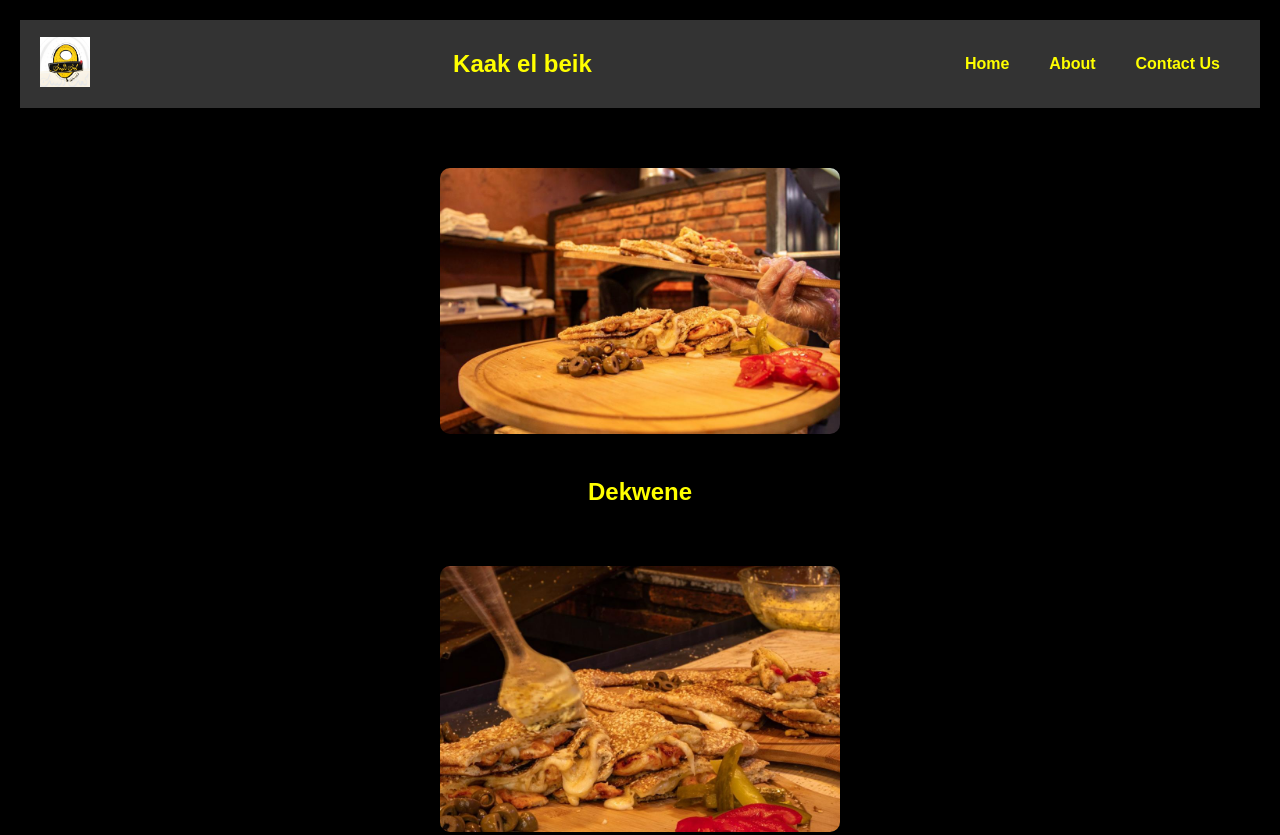
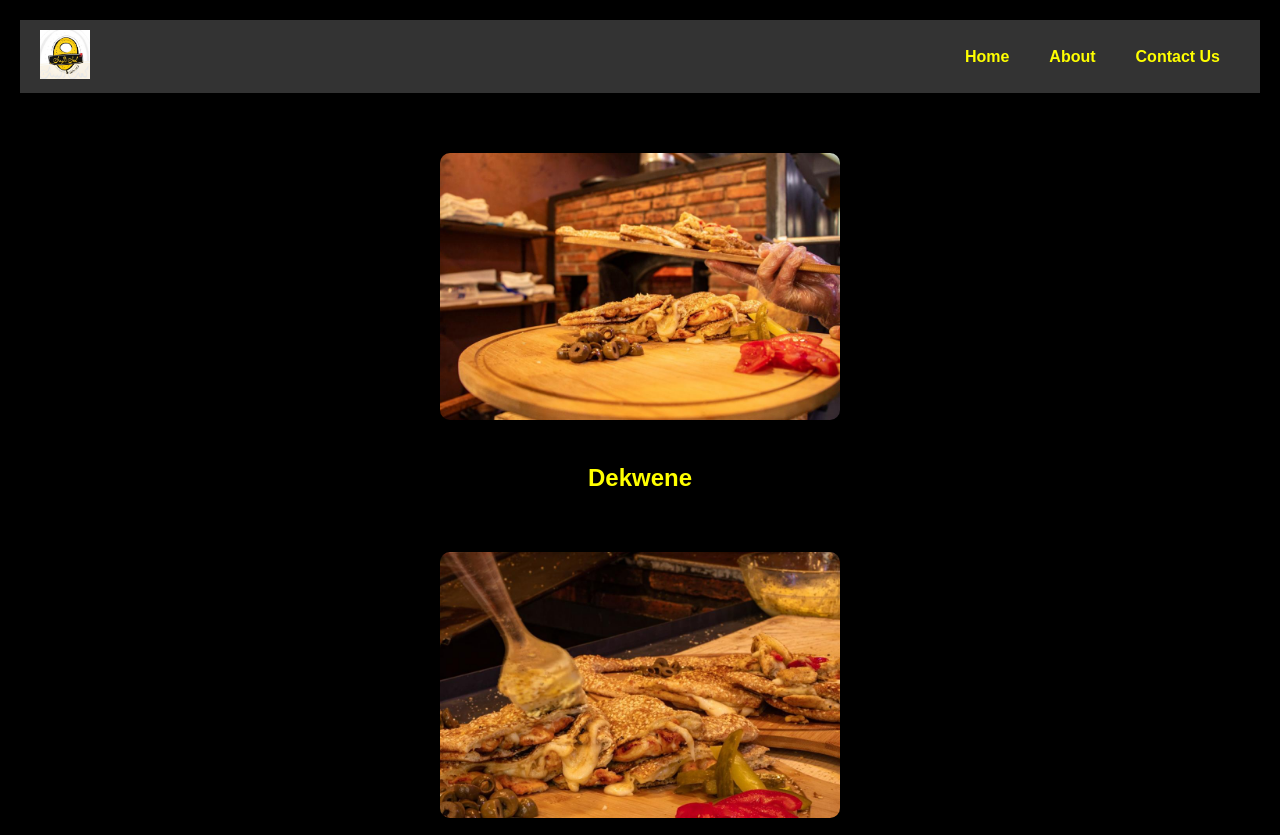
Before and after one commit to hussein449/kaak-beik, a plain HTML site: page index.html in a window 1280 px wide. Shown: the top 835 px of the page. Drawn offline with Linux system fonts and the light colour scheme.

Commit message:
remove title

```diff
--- a/index.html
+++ b/index.html
@@ -17,7 +17,7 @@
             <div class="logo">
                 <img src="images/logoo.jpeg" alt="Kaak el beik Logo">
             </div>
-               <h1> Kaak el beik</h1>
+
             <ul>
 
                 <li><a href="index.html">Home</a></li>
```
Also changed, not shown: about.html (+1 -1 lines).
